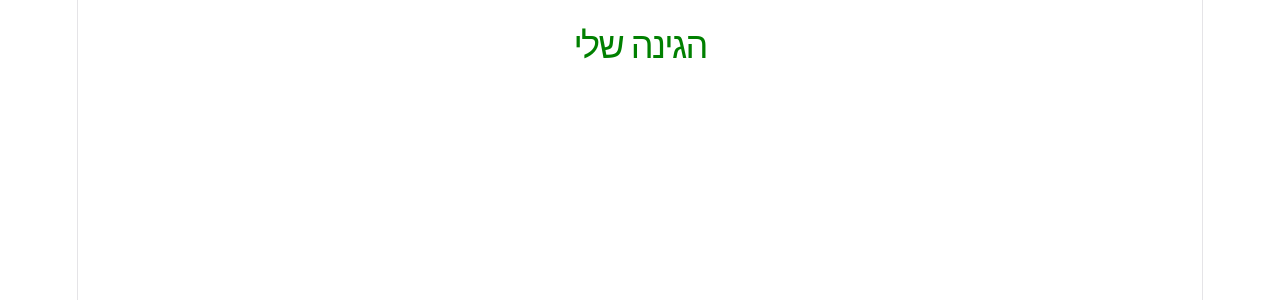
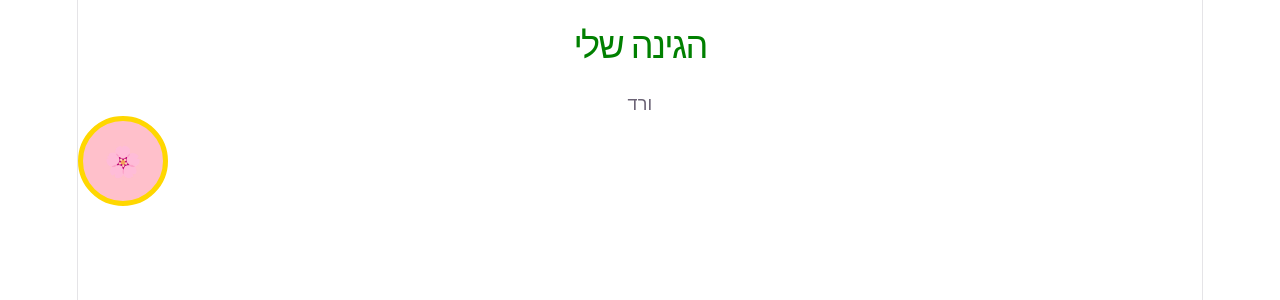
Before and after one commit to hadar-git/ex_01, a React (Vite) app: page / in a window 1280 px wide. Shown: the top 300 px of the page. Built offline with nearby package versions, Linux system fonts and the light colour scheme.

Commit message:
Add Flower component with name, petal color, and center color variables

```diff
--- /dev/null
+++ b/src/Flower.jsx
@@ -0,0 +1,26 @@
+const Flower = () => {
+    const flowerName = "ורד"
+    const petalColor = "pink"
+    const centerColor = "gold"
+
+    return (
+        <div>
+            <p>{flowerName}</p>
+            <div style={{
+                backgroundColor: petalColor,
+                border: `5px solid ${centerColor}`,
+                borderRadius: '50%',
+                width: '80px',
+                height: '80px',
+                display: 'flex',
+                alignItems: 'center',
+                justifyContent: 'center',
+                fontSize: '30px'
+            }}>
+                🌸
+            </div>
+        </div>
+    )
+}
+
+export default Flower
--- a/src/Header.jsx
+++ b/src/Header.jsx
@@ -1,6 +1,6 @@
 const Header = () => {
     return (
-        <h1>הגינה שלי</h1>
+        <h1 className="header-title">הגינה שלי</h1>
     )
 }
 
--- a/src/main.jsx
+++ b/src/main.jsx
@@ -3,12 +3,14 @@ import { createRoot } from 'react-dom/client'
 import './index.css'
 //import App from './App.jsx'
 import Header from './Header.jsx'
+import Flower from './flower.jsx'
+
+
 
 createRoot(document.getElementById('root')).render(
   <StrictMode>
-    {/* <App /> */}
-<h1 className="header-title">הגינה שלי</h1>
-
+    <Header/>
+    <Flower/>
  </StrictMode>,
 
 
```
Also changed, not shown: 1 other file (tests, documents, lock files or other folders).
